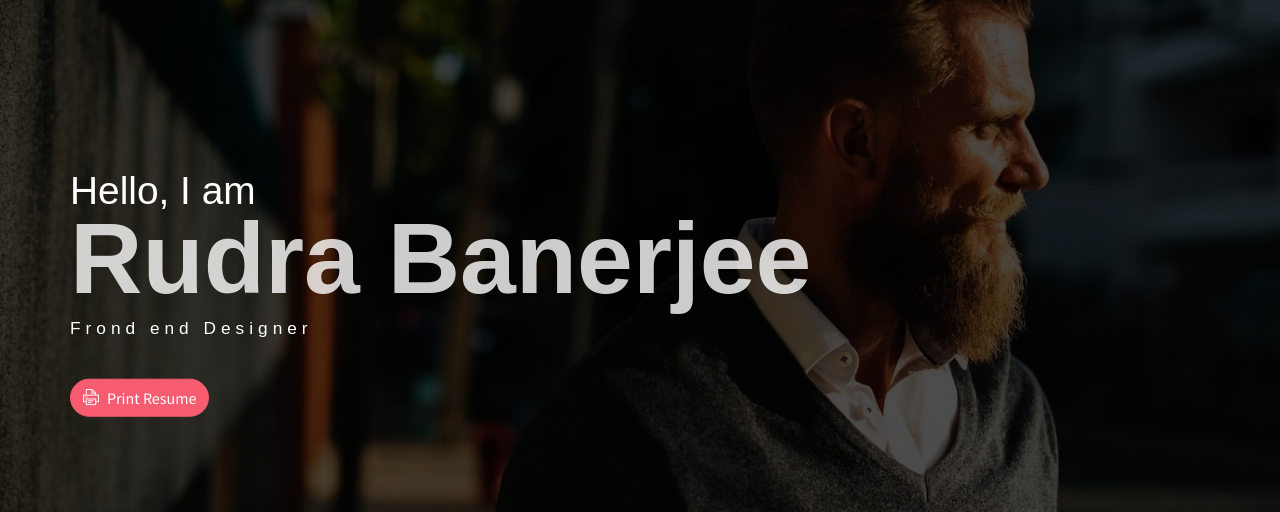
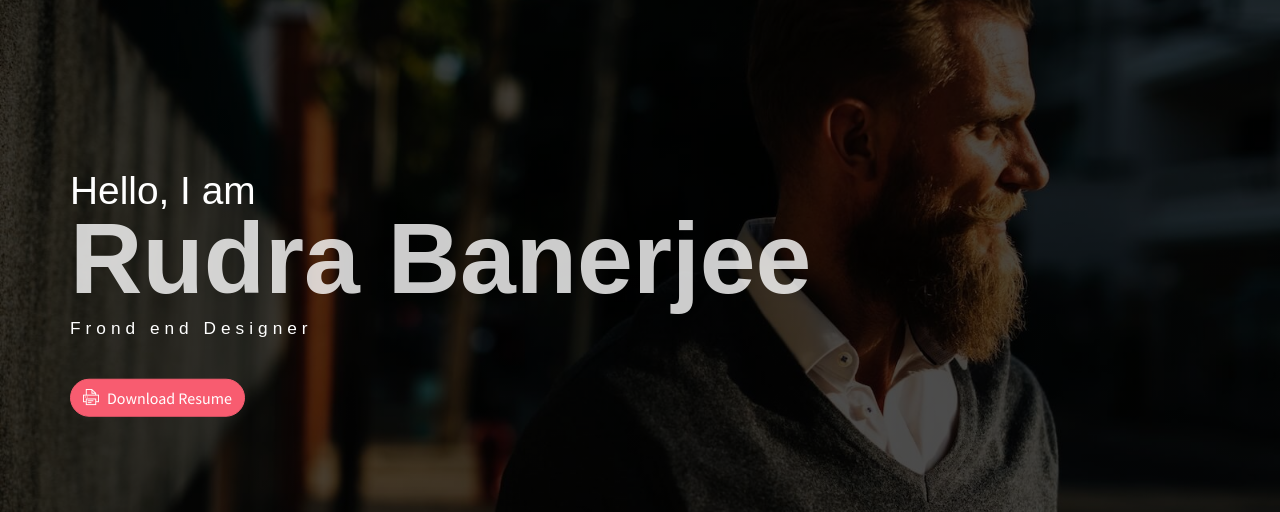
Before and after one commit to rudrakr/profile, a website: page index.html in a window 1280 px wide. Shown: the part 60-572 px from the top of the page. Drawn offline with Linux system fonts and the light colour scheme; some packages are replaced by stand-ins of ours.

Commit message:
download resume

```diff
--- a/index.html
+++ b/index.html
@@ -26,7 +26,10 @@
                 <h4 class="header-subtitle" >Hello, I am</h4>
                 <h1 class="header-title">Rudra Banerjee</h1>
                 <h6 class="header-mono" >Frond end Designer</h6>
-                <button class="btn btn-primary btn-rounded"><i class="ti-printer pr-2"></i>Print Resume</button>
+                <form method="get" action="Resume.docx">
+                    <!-- <button type="submit">Download!</button> -->
+                    <button type="submit" class="btn btn-primary btn-rounded"><i class="ti-printer pr-2"></i>Download Resume</button>
+                 </form>
             </div>
         </div>
     </header>
```
Also changed, not shown: 1 other file.
